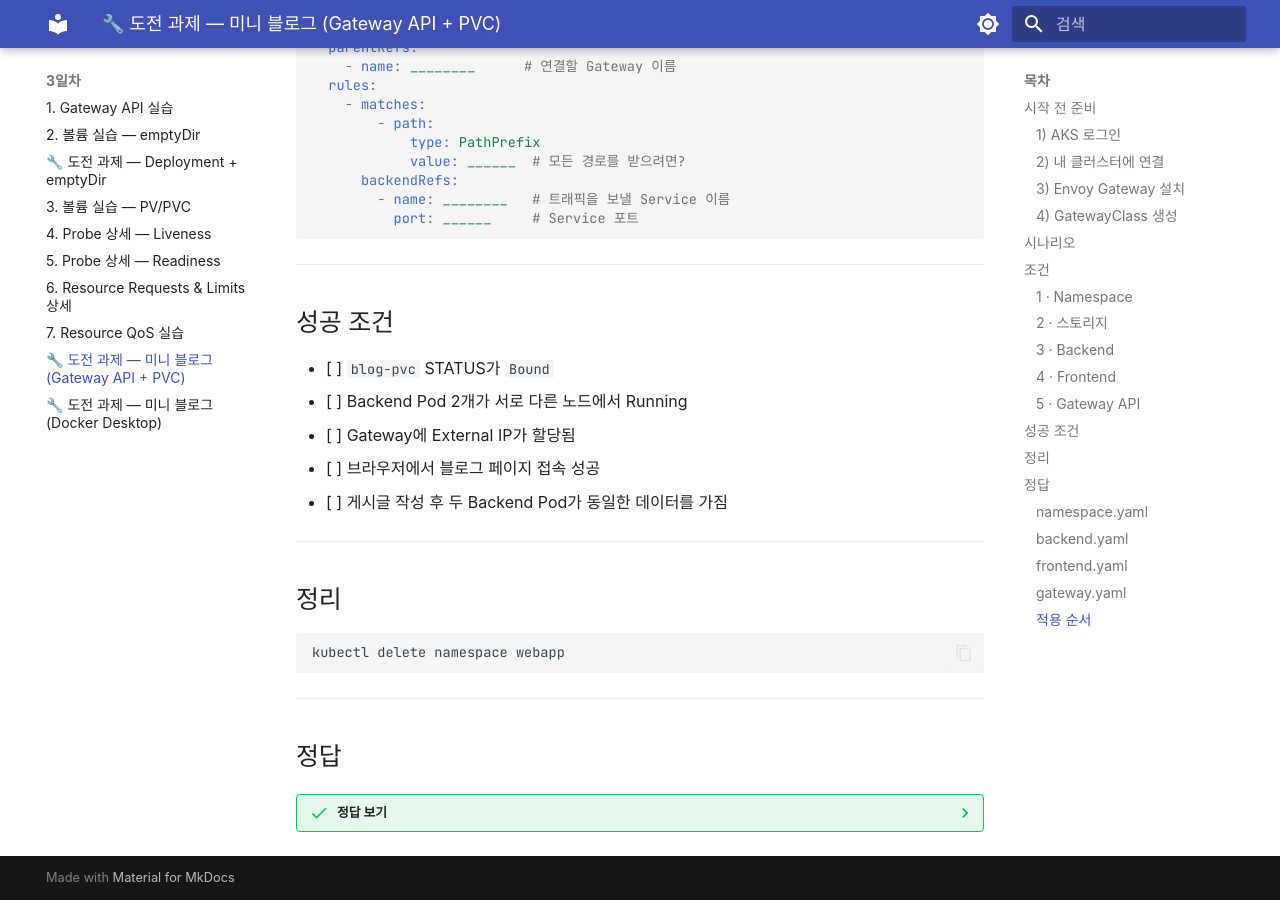
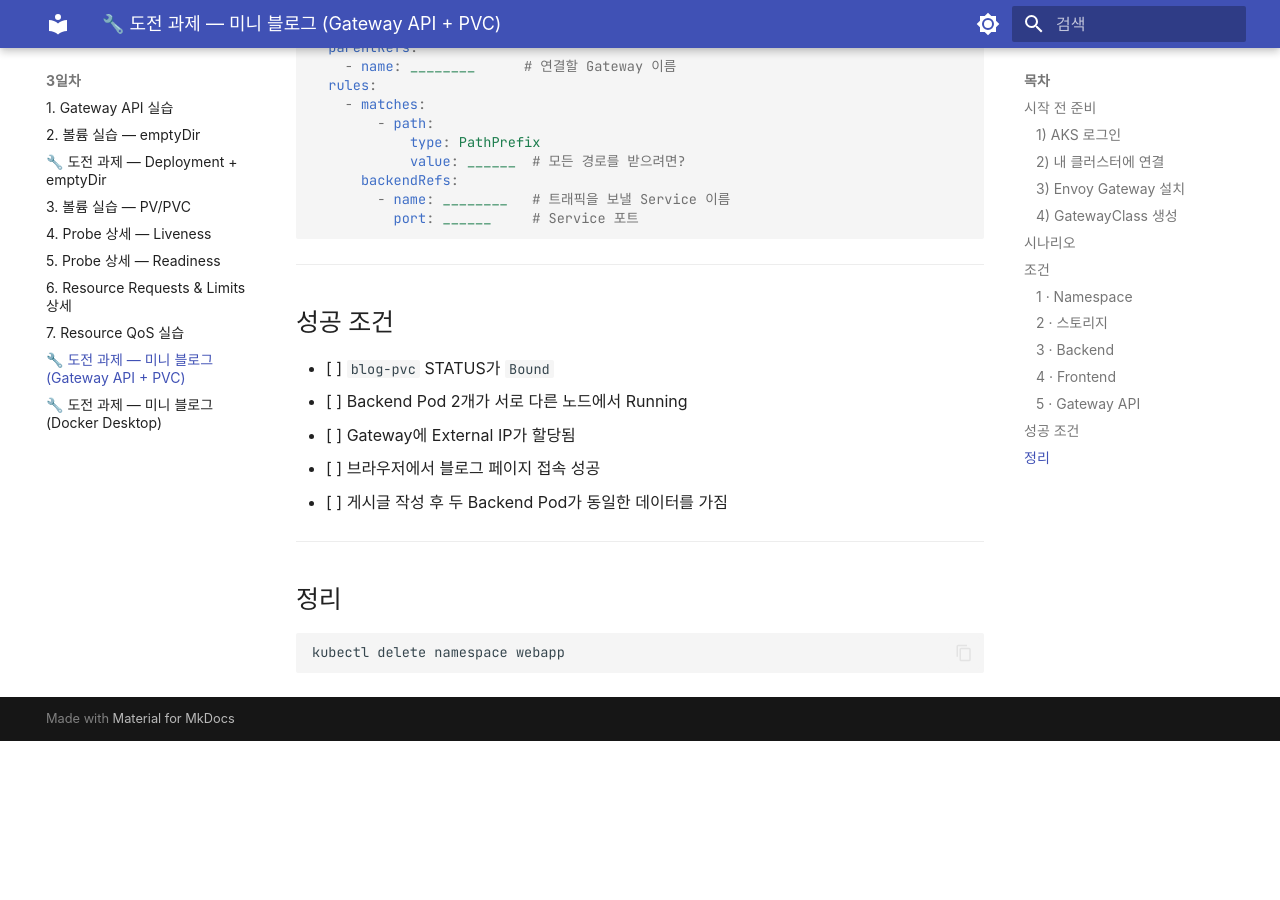
Before and after one commit to skilleat-labs/k8s-for-4days, an MkDocs documentation site: the page built from docs/day3/challenge-miniblog.md, in a window 1280 px wide and 900 px high, scrolled down 3953 px. Built offline with MkDocs 1.6.1 and Material for MkDocs 9.7.7, drawn with Linux system fonts in a browser that asks for light colours; some web fonts are replaced; after the commit the page ends 4694 px from its top, so only the background shows below that; part of the change alters nothing that is shown.

Commit message:
Remove answer: challenge-miniblog 정답 삭제

````diff
--- a/docs/day3/challenge-miniblog.md
+++ b/docs/day3/challenge-miniblog.md
@@ -204,157 +204,3 @@ spec:
 ```powershell
 kubectl delete namespace webapp
 ```
-
-
----
-
-## 정답
-
-??? success "정답 보기"
-
-    ### namespace.yaml
-
-    ```yaml
-    apiVersion: v1
-    kind: Namespace
-    metadata:
-      name: webapp
-    ```
-
-    ### backend.yaml
-
-    ```yaml
-    apiVersion: v1
-    kind: PersistentVolumeClaim
-    metadata:
-      name: blog-pvc
-      namespace: webapp
-    spec:
-      accessModes:
-        - ReadWriteMany
-      storageClassName: azurefile-csi
-      resources:
-        requests:
-          storage: 1Gi
-    ---
-    apiVersion: apps/v1
-    kind: Deployment
-    metadata:
-      name: backend
-      namespace: webapp
-    spec:
-      replicas: 2
-      selector:
-        matchLabels:
-          app: backend
-      template:
-        metadata:
-          labels:
-            app: backend
-        spec:
-          containers:
-            - name: backend
-              image: skilleat/backend:v3-kb5
-              ports:
-                - containerPort: 5000
-              volumeMounts:
-                - name: data
-                  mountPath: /app/data
-          volumes:
-            - name: data
-              persistentVolumeClaim:
-                claimName: blog-pvc
-    ---
-    apiVersion: v1
-    kind: Service
-    metadata:
-      name: backend-service
-      namespace: webapp
-    spec:
-      selector:
-        app: backend
-      ports:
-        - port: 5000
-          targetPort: 5000
-    ```
-
-    ### frontend.yaml
-
-    ```yaml
-    apiVersion: apps/v1
-    kind: Deployment
-    metadata:
-      name: frontend
-      namespace: webapp
-    spec:
-      replicas: 1
-      selector:
-        matchLabels:
-          app: frontend
-      template:
-        metadata:
-          labels:
-            app: frontend
-        spec:
-          containers:
-            - name: frontend
-              image: skilleat/frontend:v3-kb5
-              ports:
-                - containerPort: 80
-    ---
-    apiVersion: v1
-    kind: Service
-    metadata:
-      name: frontend-service
-      namespace: webapp
-    spec:
-      selector:
-        app: frontend
-      ports:
-        - port: 80
-          targetPort: 80
-    ```
-
-    ### gateway.yaml
-
-    > GatewayClass(`eg`)는 시작 전 준비에서 이미 생성했습니다. gateway.yaml에는 Gateway와 HTTPRoute만 작성합니다.
-
-    ```yaml
-    apiVersion: gateway.networking.k8s.io/v1
-    kind: Gateway
-    metadata:
-      name: blog-gw
-      namespace: webapp
-    spec:
-      gatewayClassName: eg        # 시작 전 준비에서 만든 GatewayClass 이름
-      listeners:
-        - name: http
-          port: 80
-          protocol: HTTP
-    ---
-    apiVersion: gateway.networking.k8s.io/v1
-    kind: HTTPRoute
-    metadata:
-      name: frontend-route
-      namespace: webapp
-    spec:
-      parentRefs:
-        - name: blog-gw
-      rules:
-        - matches:
-            - path:
-                type: PathPrefix
-                value: /
-          backendRefs:
-            - name: frontend-service
-              port: 80
-    ```
-
-    ### 적용 순서
-
-    ```powershell
-    kubectl apply -f namespace.yaml
-    kubectl apply -f backend.yaml
-    kubectl apply -f frontend.yaml
-    kubectl apply -f gateway.yaml
-    ```
````
